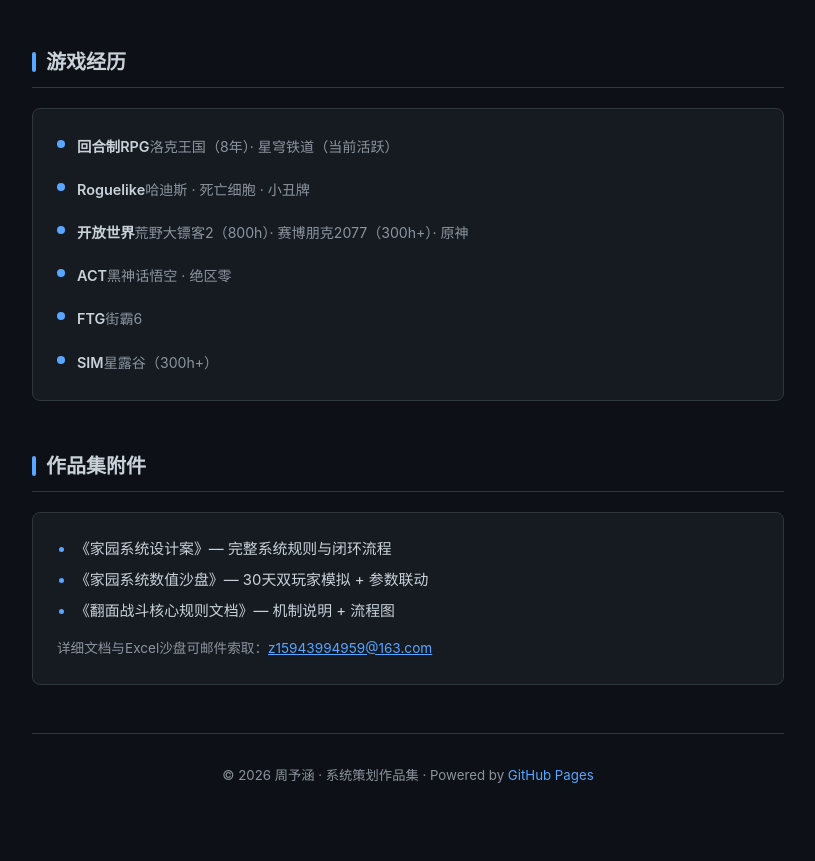
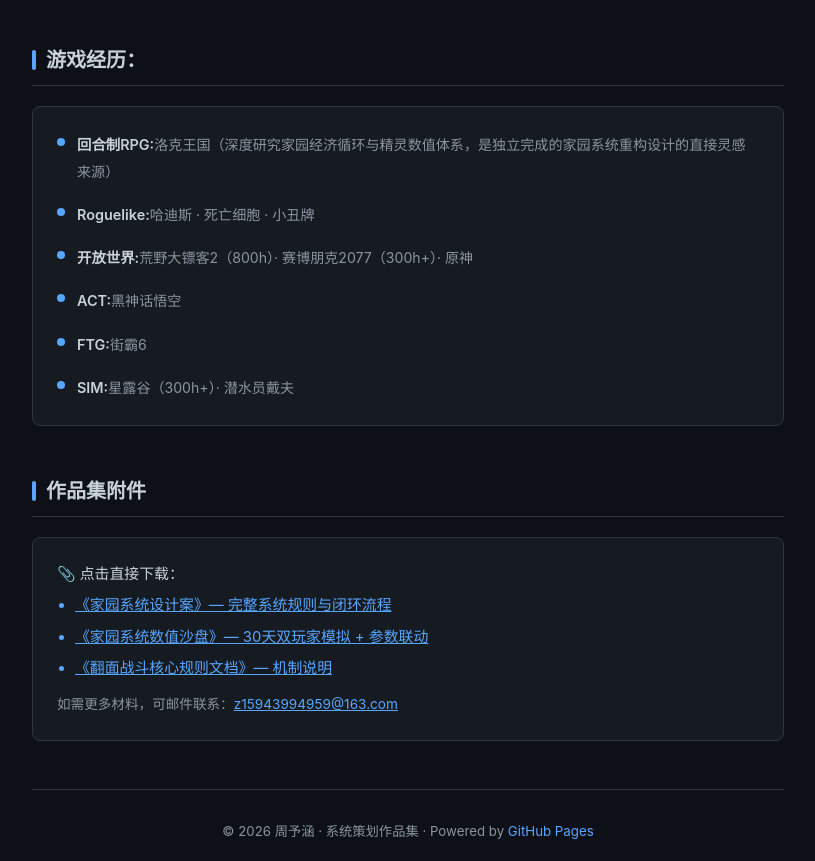
Before and after one commit to zip0729/zip0729.github.io, a plain HTML site: page index.html in a window 1280 px wide. Shown: the part 1939-2800 px from the top of the page, without its empty margins (232-1047 px from the left). Drawn offline with Linux system fonts and the light colour scheme.

Commit message:
Update index.html

```diff
--- a/index.html
+++ b/index.html
@@ -98,7 +98,8 @@
 
   <header class="header">
     <h1>周予涵</h1>
-    <div class="subtitle">系统策划(27届)</div>
+
+    <div class="subtitle">系统策划（27届）</div>
     <div class="meta">
       西北民族大学 · 软件工程 · 27届本科
       <span>|</span> 上海 / 杭州 / 苏州
@@ -117,7 +118,8 @@
     <div class="section-title">技能</div>
     <div class="card">
       <h3>系统与数值设计</h3>
-      <p>精通Excel高级函数与逻辑嵌套，独立搭建30天玩家行为模拟沙盘。习惯先设计再反推验证，擅长用数据修正直觉。</p>
+
+      <p>精通Excel高级函数与逻辑嵌套，独立搭建30天玩家行为模拟沙盘。熟练使用Visio绘制流程图，输出高可读性策划文档与美术需求文档。习惯先设计再反推验证，擅长用数据修正直觉。</p>
     </div>
     <div class="card">
       <h3>工具链</h3>
@@ -148,7 +150,8 @@
         <li>Excel数值沙盘（30天 × 双玩家行为，含参数调节区，改参自动刷新）</li>
         <li>沙盘反推修正3处逻辑盲区</li>
       </ul>
-      <div class="highlight-box">该方法论可迁移至二次元卡牌基建系统（宿舍、家园等放置模块）</div>
+
+      <p style="margin-top:12px;color:var(--accent);">该方法论可迁移至二次元卡牌基建系统（宿舍、家园等放置模块）。</p>
       <div class="tags">
         <span class="tag highlight">Excel数值沙盘</span>
         <span class="tag">长线养成</span>
@@ -160,8 +163,8 @@
     <div class="card">
       <h3>翻面战斗系统设计 + 哈迪斯Build拆解</h3>
       <div class="card-sub">核心玩法创新 + 竞品拆解反哺 · 独立设计</div>
-      <p style="margin-bottom:10px;"><strong>设计定位：</strong>
-        创新翻面机制——单位通过状态切换改变攻防属性，将战斗从‘数值碾压’转变为‘猜拳博弈’。</p>
+
+      <p style="margin-bottom:10px;"><strong>设计定位：</strong>针对横版回合制博弈痛点，创新翻面机制——单位通过状态切换改变攻防属性，将战斗从"数值碾压"转变为"猜拳博弈"。例如翻面后攻击力+50%但防御归零，玩家需预判对手行动决定是否翻面。</p>
       <p style="margin-bottom:6px;"><strong>拆解反哺：</strong></p>
       <ul>
         <li>拆解《哈迪斯》祝福Build随机性框架 → 提炼"有限随机池 + 可控重随"</li>
@@ -182,15 +185,16 @@
   </div>
 
   <div class="section">
-    <div class="section-title">游戏经历</div>
+    <div class="section-title">游戏经历：</div>
     <div class="card">
       <div class="skills-grid">
-        <div class="skill-item"><div class="skill-dot"></div><div><span class="skill-label">回合制RPG</span><span class="skill-desc">洛克王国（8年）· 星穹铁道（当前活跃）</span></div></div>
-        <div class="skill-item"><div class="skill-dot"></div><div><span class="skill-label">Roguelike</span><span class="skill-desc">哈迪斯 · 死亡细胞 · 小丑牌</span></div></div>
-        <div class="skill-item"><div class="skill-dot"></div><div><span class="skill-label">开放世界</span><span class="skill-desc">荒野大镖客2（800h）· 赛博朋克2077（300h+）· 原神</span></div></div>
-        <div class="skill-item"><div class="skill-dot"></div><div><span class="skill-label">ACT</span><span class="skill-desc">黑神话悟空 · 绝区零</span></div></div>
-        <div class="skill-item"><div class="skill-dot"></div><div><span class="skill-label">FTG</span><span class="skill-desc">街霸6</span></div></div>
-        <div class="skill-item"><div class="skill-dot"></div><div><span class="skill-label">SIM</span><span class="skill-desc">星露谷（300h+）</span></div></div>
+
+        <div class="skill-item"><div class="skill-dot"></div><div><span class="skill-label">回合制RPG:</span><span class="skill-desc">洛克王国（深度研究家园经济循环与精灵数值体系，是独立完成的家园系统重构设计的直接灵感来源）</span></div></div>
+        <div class="skill-item"><div class="skill-dot"></div><div><span class="skill-label">Roguelike:</span><span class="skill-desc">哈迪斯 · 死亡细胞 · 小丑牌</span></div></div>
+        <div class="skill-item"><div class="skill-dot"></div><div><span class="skill-label">开放世界:</span><span class="skill-desc">荒野大镖客2（800h）· 赛博朋克2077（300h+）· 原神</span></div></div>
+        <div class="skill-item"><div class="skill-dot"></div><div><span class="skill-label">ACT:</span><span class="skill-desc">黑神话悟空</span></div></div>
+        <div class="skill-item"><div class="skill-dot"></div><div><span class="skill-label">FTG:</span><span class="skill-desc">街霸6</span></div></div>
+        <div class="skill-item"><div class="skill-dot"></div><div><span class="skill-label">SIM:</span><span class="skill-desc">星露谷（300h+）· 潜水员戴夫</span></div></div>
       </div>
     </div>
   </div>
@@ -198,13 +202,15 @@
   <div class="section">
     <div class="section-title">作品集附件</div>
     <div class="card">
+
+      <p style="margin-bottom:6px;">📎 点击直接下载：</p>
       <ul>
-        <li>《家园系统设计案》— 完整系统规则与闭环流程</li>
-        <li>《家园系统数值沙盘》— 30天双玩家模拟 + 参数联动</li>
-        <li>《翻面战斗核心规则文档》— 机制说明 + 流程图</li>
+        <li><a href="https://zip0729.github.io/%E5%AE%B6%E5%9B%AD%E7%B3%BB%E7%BB%9F.pdf" style="color:var(--accent);">《家园系统设计案》— 完整系统规则与闭环流程</a></li>
+        <li><a href="https://zip0729.github.io/玩家模拟.xlsx" style="color:var(--accent);">《家园系统数值沙盘》— 30天双玩家模拟 + 参数联动</a></li>
+        <li><a href="你的直链" style="color:var(--accent);">《翻面战斗核心规则文档》— 机制说明</a></li>
       </ul>
       <p style="margin-top:12px;font-size:0.85rem;color:var(--muted);">
-        详细文档与Excel沙盘可邮件索取：<a href="mailto:z15943994959@163.com" style="color:var(--accent);">z15943994959@163.com</a>
+        如需更多材料，可邮件联系：<a href="mailto:z15943994959@163.com" style="color:var(--accent);">z15943994959@163.com</a>
       </p>
     </div>
   </div>
```
